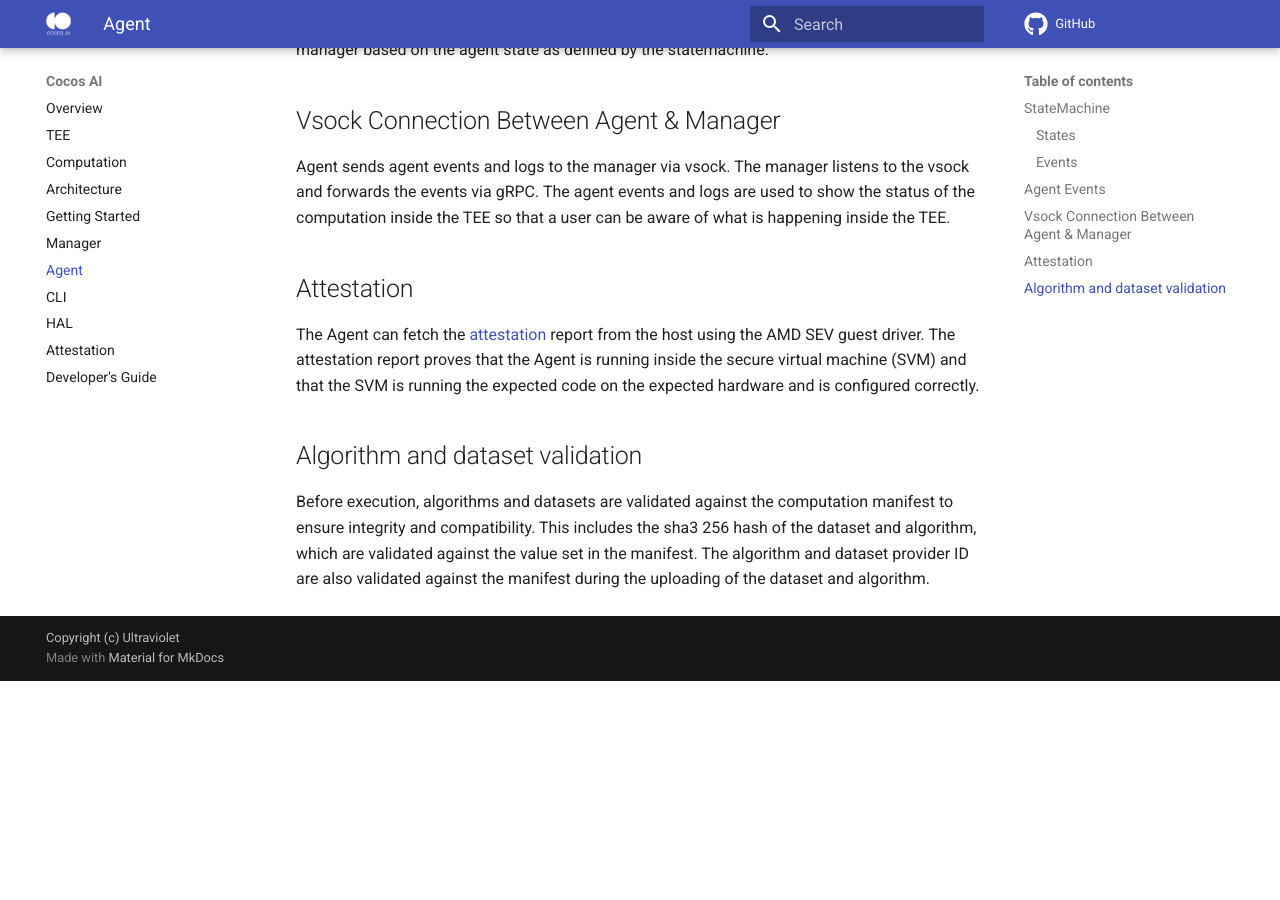
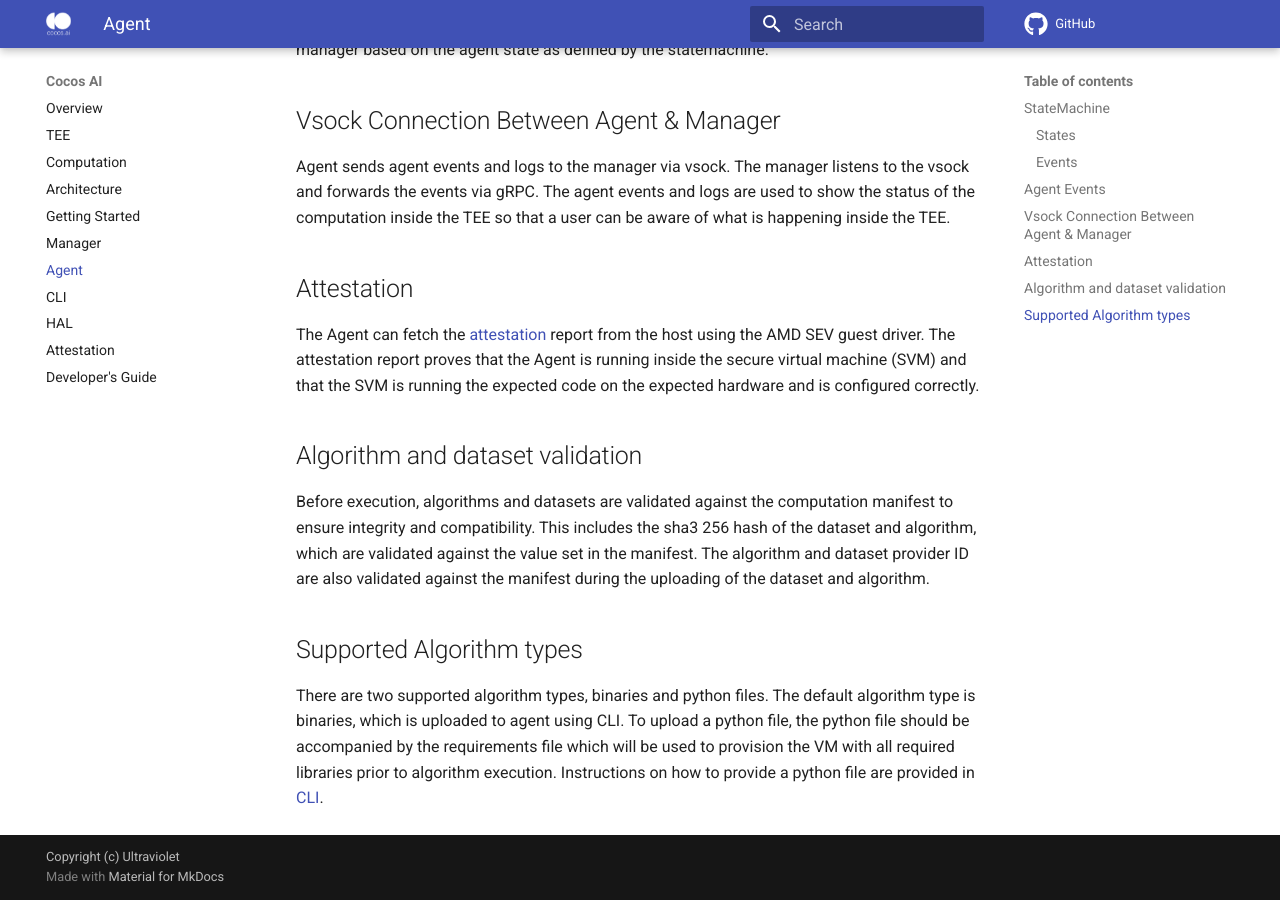
Before and after one commit to ultravioletrs/cocos-docs, an MkDocs documentation site: the page built from docs/agent.md, in a window 1280 px wide and 900 px high, scrolled down 1631 px. Built offline with MkDocs 1.6.1 and Material for MkDocs 9.7.7, drawn with Linux system fonts in a browser that asks for light colours; comment, search, counter and statistics services are not loaded; before the commit the page ends 2312 px from its top, so only the background shows below that.

Commit message:
add algorithm types
Signed-off-by: WashingtonKK <washingtonkigan@gmail.com>

```diff
--- a/docs/agent.md
+++ b/docs/agent.md
@@ -41,4 +41,9 @@ Agent sends agent events and logs to the manager via vsock. The manager listens
 The Agent can fetch the [attestation](./attestation.md) report from the host using the AMD SEV guest driver. The attestation report proves that the Agent is running inside the secure virtual machine (SVM) and that the SVM is running the expected code on the expected hardware and is configured correctly.
 
 ## Algorithm and dataset validation
+
 Before execution, algorithms and datasets are validated against the computation manifest to ensure integrity and compatibility. This includes the sha3 256 hash of the dataset and algorithm, which are validated against the value set in the manifest. The algorithm and dataset provider ID are also validated against the manifest during the uploading of the dataset and algorithm.
+
+## Supported Algorithm types
+
+There are two supported algorithm types, binaries and python files. The default algorithm type is binaries, which is uploaded to agent using CLI. To upload a python file, the python file should be accompanied by the requirements file which will be used to provision the VM with all required libraries prior to algorithm execution. Instructions on how to provide a python file are provided in  [CLI](/cli).
```
